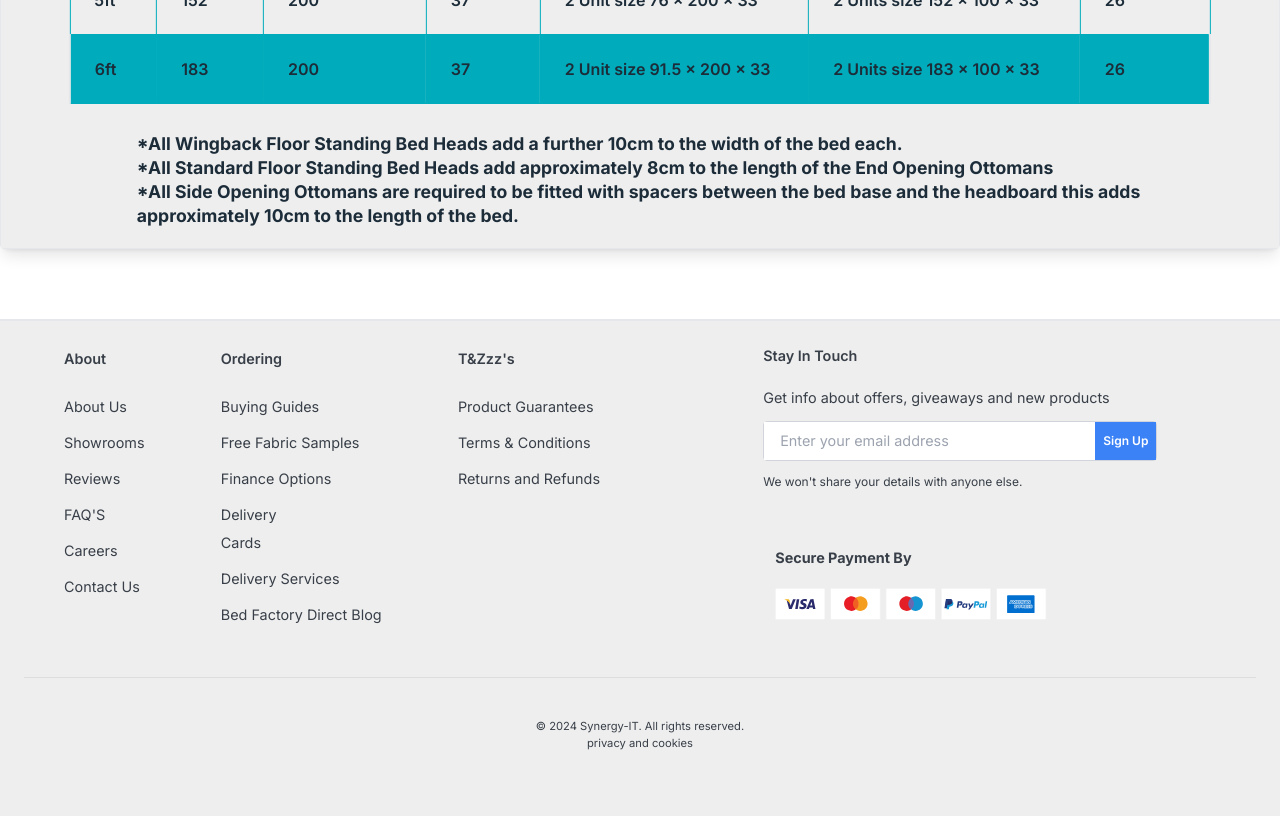
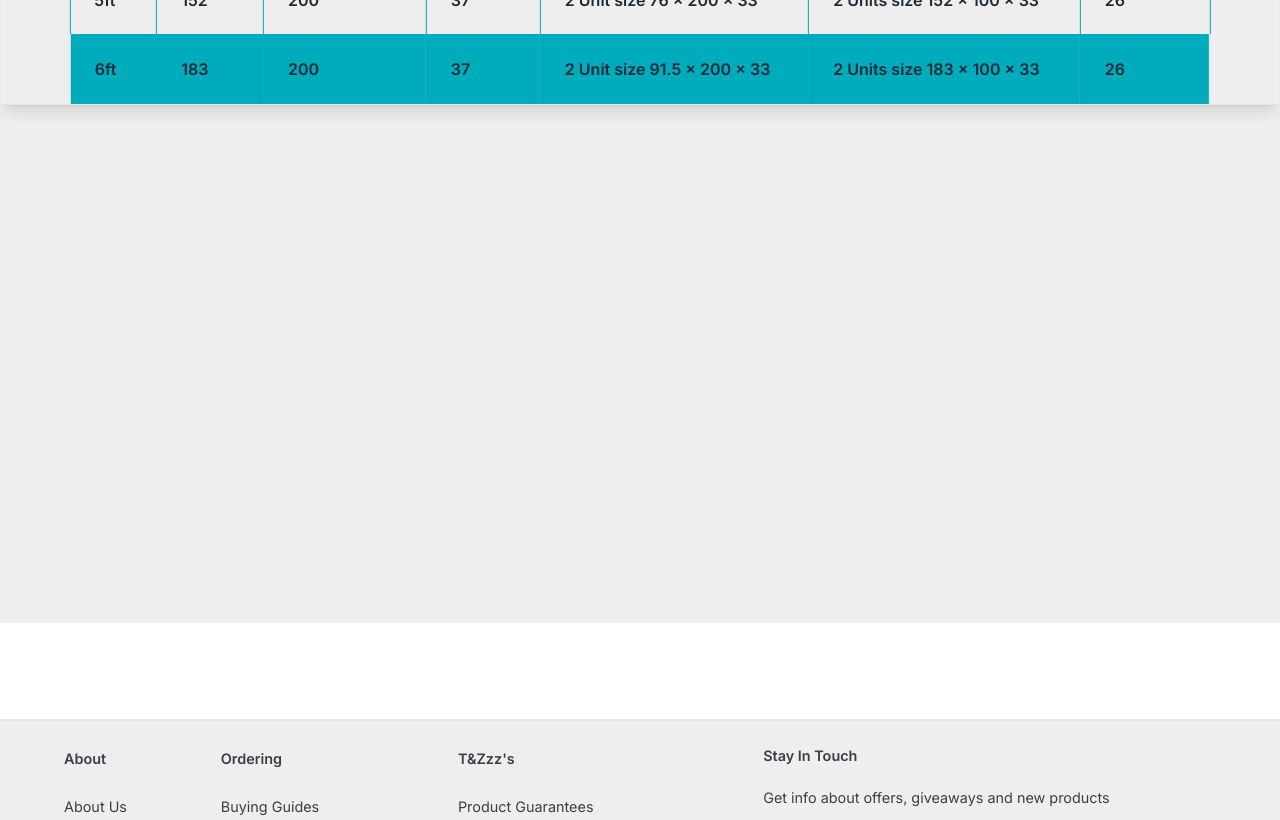
Before and after one commit to MatthewNweke/Bed_factory, a Next.js app: page /products in a window 1280 px wide. Shown: the part 7120-7940 px from the top of the page. Built offline with nearby package versions, Linux system fonts and the light colour scheme.

Commit message:
description

```diff
--- a/src/app/products/page.js
+++ b/src/app/products/page.js
@@ -1334,7 +1334,11 @@ const Products = () => {
         </div>
       </div>
 
-      <ProductbaseDropdown/>
+     <div className="bg-[red]">
+     <ProductbaseDropdown/>
+     </div>
+
+
 
     </div>
   );
--- a/src/components/BedSizeTable.js
+++ b/src/components/BedSizeTable.js
@@ -187,7 +187,7 @@ const BedSizeTable = () => {
           </tr>
         </tbody>
       </table>
-      <div className="font-bold text-[1.1rem] mt-5 leading-6 w-[80%] p-2 my-3 -translate-x-1/2 relative left-1/2">
+      {/* <div className="font-bold text-[1.1rem] mt-5 leading-6 w-[80%] p-2 my-3 -translate-x-1/2 relative left-1/2">
         *All Wingback Floor Standing Bed Heads add a further 10cm to the width
         of the bed each. <br />
         *All Standard Floor Standing Bed Heads add approximately 8cm to the
@@ -195,7 +195,7 @@ const BedSizeTable = () => {
         *All Side Opening Ottomans are required to be fitted with spacers
         between the bed base and the headboard this adds approximately 10cm to
         the length of the bed.
-      </div>
+      </div> */}
 
     </div>
   );
--- a/src/components/ProductbaseDropdown.jsx
+++ b/src/components/ProductbaseDropdown.jsx
@@ -23,8 +23,8 @@ const ProductbaseDropdown = () => {
         );
       case "Frequently Asked Questions":
         return (
-          <div className=" flex justify-center items-center w-[100%]">
-            <div className="grid grid-cols-1  gap-x-4 gap-y-2 w-[100%]">
+          <div className=" flex justify-center items-center w-[100%] h-full">
+            <div className="grid grid-cols-1 place-items-center  gap-x-4 gap-y-2 w-[100%]">
               <FaqCard
                 title="What is the re-inforced option?"
                 text="The re-inforced option is a structurally stronger bed all round, this includes the lids and the storage area, we do this by increasing the number of cross beams in the base and the lids."
@@ -44,7 +44,7 @@ const ProductbaseDropdown = () => {
               />
             </div>
 
-            <div className="grid grid-cols-1 gap-x-4 gap-y-2 w-[100%]">
+            <div className="grid grid-cols-1 place-items-center gap-x-4 gap-y-2 w-[100%]">
               <FaqCard
                 title="Where do we deliver our products to?"
                 text="We deliver across the whole of mainland UK. If you live outside the mainland UK and know of a courier that can provide delivery, we can deliver to the courier warehouse if required."
@@ -71,7 +71,7 @@ const ProductbaseDropdown = () => {
               />
             </div>
 
-            <div className="grid grid-cols-1  gap-x-4 gap-y-2 w-[100%]">
+            <div className="grid grid-cols-1 place-items-center gap-x-4 gap-y-2 w-[100%]">
               <FaqCard
                 title="What mechanism do our ottoman bases use?"
                 text="Our bed bases come pre-assembled.
@@ -105,7 +105,7 @@ const ProductbaseDropdown = () => {
   };
 
   return (
-    <div className="h-[100vh]  bg-[#EEEEEE] w-[100%] my-24">
+    <div className="min-h-[150vh] bg-[#EEEEEE] w-[100%] my-24">
       <div className=" h-24 relative w-[100%]">
         <ul className="p-0 m-0 flex items-center justify-center h-[100%]  gap-5 max-sm:gap-2">
           {[
```
